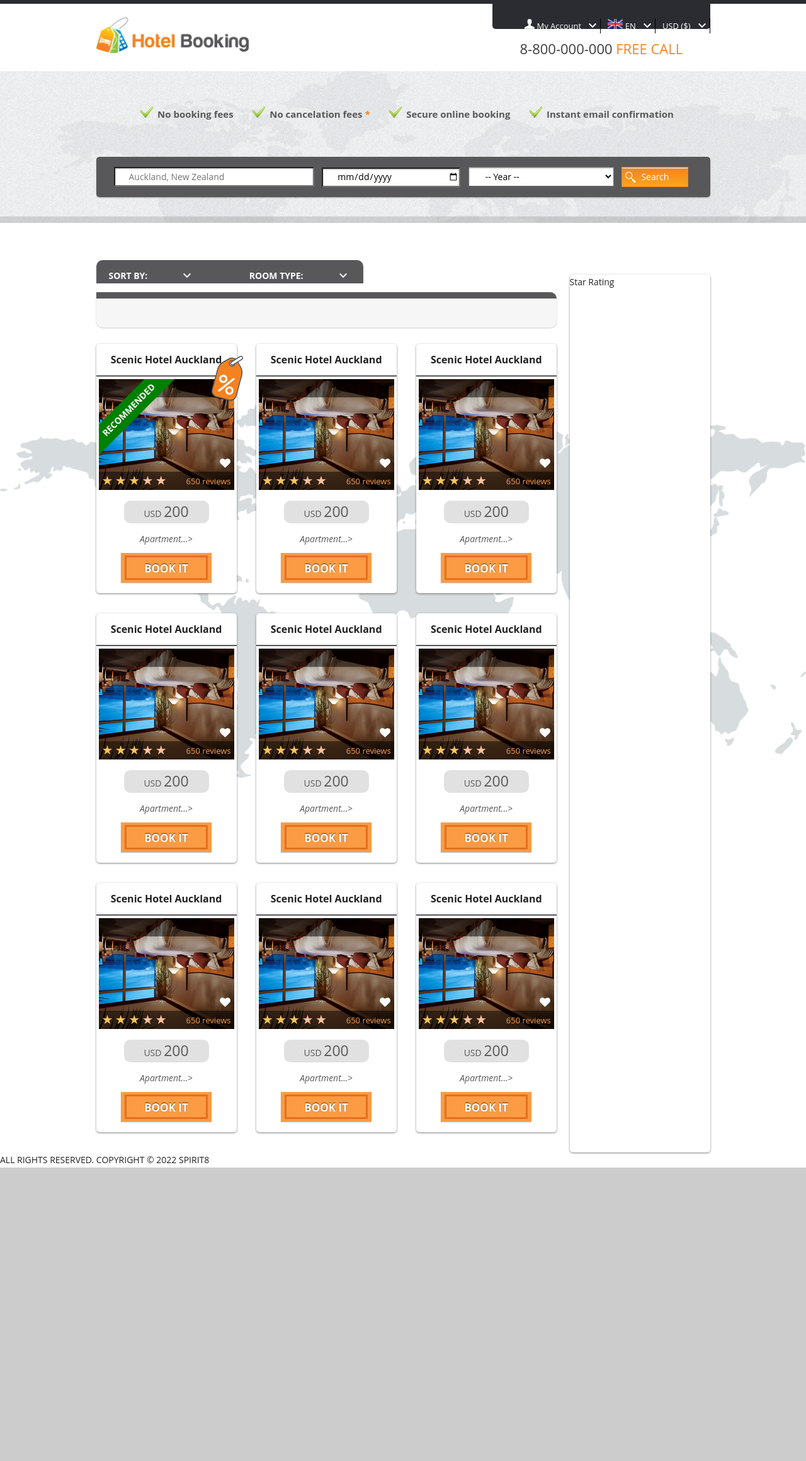
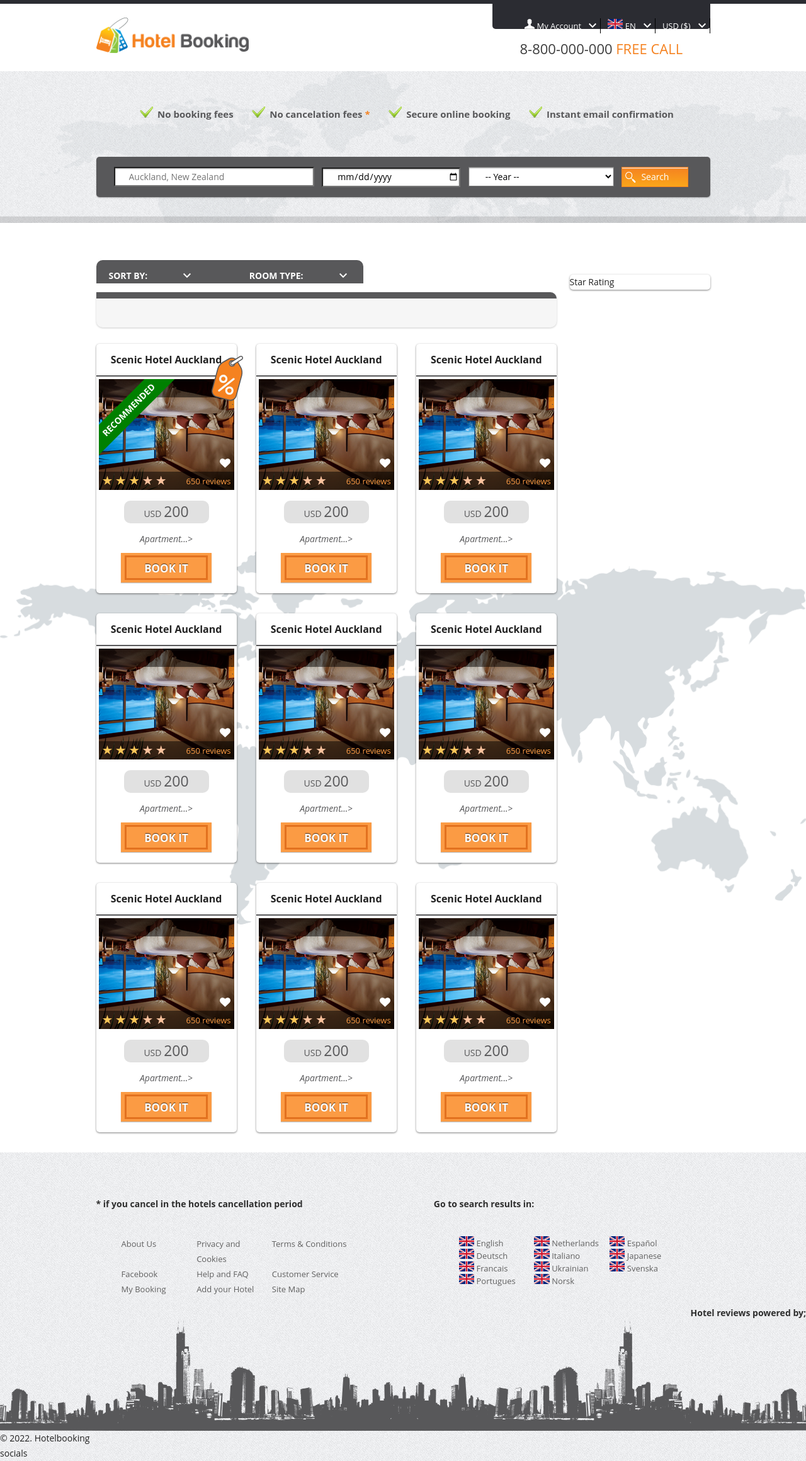
Before and after one commit to vollodimir/booking, a plain HTML site: page index.html in a window 1280 px wide. Shown: the whole page at 63% size. Before the commit the page ends 1854 px from the top, so only its background shows below. Drawn offline with nearby package versions, Linux system fonts and the light colour scheme.

Commit message:
Add footer

```diff
--- a/index.html
+++ b/index.html
@@ -55,106 +55,7 @@
                     </li>
                     <li>
                       <a href="#">
-                        <svg
-                          version="1.1"
-                          id="Layer_1"
-                          xmlns="http://www.w3.org/2000/svg"
-                          xmlns:xlink="http://www.w3.org/1999/xlink"
-                          x="0px"
-                          y="0px"
-                          viewBox="0 0 64 42"
-                          style="enable-background: new 0 0 64 42"
-                          xml:space="preserve"
-                          height="16px"
-                        >
-                          <style type="text/css">
-                            .st0 {
-                              fill: #00237a;
-                            }
-                            .st1 {
-                              fill: #ffffff;
-                            }
-                            .st2 {
-                              fill: #cf142b;
-                            }
-                          </style>
-                          <polygon class="st0" points="64,36 64,6 38,21 " />
-                          <path
-                            class="st0"
-                            d="M61,0.8C60.2,0.3,59.2,0,58.1,0H5.8c-1,0-2,0.3-2.9,0.8L32,17.5L61,0.8z"
-                          />
-                          <path
-                            class="st0"
-                            d="M2.9,41.2C3.8,41.7,4.8,42,5.8,42h52.4c1,0,2-0.3,2.9-0.7L32,24.5L2.9,41.2z"
-                          />
-                          <polygon class="st0" points="0,6 0,36 26,21 " />
-                          <path
-                            class="st1"
-                            d="M27,20.4L0.1,4.9C0,5.1,0,5.4,0,5.7V6l26,15L27,20.4z"
-                          />
-                          <path
-                            class="st1"
-                            d="M37,21.6l26.9,15.6c0-0.3,0.1-0.5,0.1-0.8V36L38,21L37,21.6z"
-                          />
-                          <path
-                            class="st1"
-                            d="M63.3,39.1L35,22.7l-3,1.7l29.1,16.8C62,40.7,62.8,40,63.3,39.1z"
-                          />
-                          <path
-                            class="st1"
-                            d="M0.7,2.9L29,19.3l3-1.7L2.9,0.8C2,1.3,1.3,2,0.7,2.9z"
-                          />
-                          <path
-                            class="st2"
-                            d="M0.7,2.9c-0.3,0.6-0.5,1.3-0.6,2L27,20.4l2-1.2L0.7,2.9z"
-                          />
-                          <path
-                            class="st2"
-                            d="M35,22.7L63.3,39c0.3-0.6,0.5-1.2,0.6-1.9L37,21.6L35,22.7z"
-                          />
-                          <path
-                            class="st1"
-                            d="M31,23.9L2,40.6c0.3,0.2,0.6,0.4,0.9,0.6L32,24.5L31,23.9z"
-                          />
-                          <path
-                            class="st1"
-                            d="M0.7,39.1L29,22.7L26,21L0,36v0.3C0,37.3,0.3,38.2,0.7,39.1z"
-                          />
-                          <path
-                            class="st1"
-                            d="M33,18.1L62,1.4c-0.3-0.2-0.6-0.4-0.9-0.6L32,17.5L33,18.1z"
-                          />
-                          <path
-                            class="st1"
-                            d="M63.3,3L35,19.3l3,1.7L64,6V5.7C64,4.7,63.7,3.8,63.3,3z"
-                          />
-                          <path
-                            class="st2"
-                            d="M0.7,39.1C1,39.7,1.5,40.2,2,40.7L31,24l-2-1.2L0.7,39.1z"
-                          />
-                          <polygon
-                            class="st2"
-                            points="32,21 31,22.7 30,22.2 29,22.7 31,23.9 33,22.7 "
-                          />
-                          <polygon class="st2" points="31,22.7 32,21 30,22.2 " />
-                          <path
-                            class="st2"
-                            d="M63.3,3C63,2.4,62.5,1.9,62,1.4L33,18.1l2,1.2L63.3,3z"
-                          />
-                          <polygon
-                            class="st2"
-                            points="32,21 33,19.3 34,19.8 35,19.3 33,18.1 31,19.3 "
-                          />
-                          <polygon class="st2" points="32,21 34,19.8 33,19.3 " />
-                          <polygon
-                            class="st1"
-                            points="64,16 37,16 37,0 27,0 27,16 0,16 0,26 27,26 27,42 37,42 37,26 64,26 "
-                          />
-                          <polygon
-                            class="st2"
-                            points="64,18 35,18 35,0 29,0 29,18 0,18 0,24 29,24 29,42 35,42 35,24 64,24 "
-                          />
-                        </svg>
+                        <img src="./img/icon/lang_ang.svg" alt="EN" />
                         EN</a
                       >
                     </li>
@@ -197,6 +98,7 @@
             </div>
           </div>
         </section>
+        <!-- Search End -->
         <div class="container">
           <article class="main-body">
             <div class="left-section">
@@ -209,6 +111,7 @@
                   <div class="sort__row"></div>
                 </div>
               </section>
+              <!-- Sort End -->
               <section class="hotels">
                 <div class="hotels__body">
                   <div class="hotel">
@@ -658,15 +561,73 @@
                   </div>
                 </div>
               </section>
+              <!-- Hotels End -->
             </div>
             <aside class="filter">Star Rating</aside>
+            <!-- Filter End -->
           </article>
         </div>
       </main>
       <footer class="footer">
         <div class="footer__body">
-          <div class="footer__copyright">ALL RIGHTS RESERVED. COPYRIGHT © 2022 SPIRIT8</div>
-          <div class="footer__socials"></div>
+          <div class="footer__row container">
+            <div class="footer__menu">
+              <div class="footer__title">* if you cancel in the hotels cancellation period</div>
+              <ul class="footer__items">
+                <li><a href="#">About Us</a></li>
+                <li><a href="#">Privacy and Cookies</a></li>
+                <li><a href="#">Terms & Conditions</a></li>
+                <li><a href="#">Facebook </a></li>
+                <li><a href="#">Help and FAQ</a></li>
+                <li><a href="#">Customer Service</a></li>
+                <li><a href="#">My Booking </a></li>
+                <li><a href="#">Add your Hotel</a></li>
+                <li><a href="#">Site Map</a></li>
+              </ul>
+            </div>
+            <div class="footer__menu">
+              <div class="footer__title">Go to search results in:</div>
+              <ul class="footer__language">
+                <li>
+                  <a href="#"><img src="./img/icon/lang_ang.svg" alt="EN" /> English</a>
+                </li>
+                <li>
+                  <a href="#"><img src="./img/icon/lang_ang.svg" alt="EN" /> Netherlands</a>
+                </li>
+                <li>
+                  <a href="#"><img src="./img/icon/lang_ang.svg" alt="EN" /> Español</a>
+                </li>
+                <li>
+                  <a href="#"><img src="./img/icon/lang_ang.svg" alt="EN" /> Deutsch</a>
+                </li>
+                <li>
+                  <a href="#"><img src="./img/icon/lang_ang.svg" alt="EN" /> Italiano</a>
+                </li>
+                <li>
+                  <a href="#"><img src="./img/icon/lang_ang.svg" alt="EN" /> Japanese</a>
+                </li>
+                <li>
+                  <a href="#"><img src="./img/icon/lang_ang.svg" alt="EN" /> Francais</a>
+                </li>
+                <li>
+                  <a href="#"><img src="./img/icon/lang_ang.svg" alt="EN" /> Ukrainian</a>
+                </li>
+                <li>
+                  <a href="#"><img src="./img/icon/lang_ang.svg" alt="EN" /> Svenska</a>
+                </li>
+                <li>
+                  <a href="#"><img src="./img/icon/lang_ang.svg" alt="EN" /> Portugues</a>
+                </li>
+                <li>
+                  <a href="#"><img src="./img/icon/lang_ang.svg" alt="EN" /> Norsk</a>
+                </li>
+              </ul>
+            </div>
+          </div>
+          <div class="footer__powered">Hotel reviews powered by;</div>
+          <div class="footer__bg-img"></div>
+          <div class="footer__copyright">© 2022. Hotelbooking</div>
+          <div class="footer__socials">socials</div>
         </div>
       </footer>
     </div>
--- a/scss/style.scss
+++ b/scss/style.scss
@@ -41,6 +41,16 @@ li {
   max-width: 975px;
   margin: 0 auto;
   //padding: 0 220px;
+}
+
+.main-body {
+  display: flex;
+  padding-top: 45px;
+  justify-content: space-between;
+}
+
+.left-section {
+  flex: 0 1 75%;
 }
 
 //header
@@ -168,16 +178,6 @@ li {
   }
 }
 ////search END
-
-.main-body {
-  display: flex;
-  padding-top: 45px;
-  justify-content: space-between;
-}
-
-.left-section {
-  flex: 0 1 75%;
-}
 
 //--sort
 
@@ -373,9 +373,68 @@ li {
   margin-top: 37px;
   width: 223px;
   background-color: #fff;
+  align-self: flex-start;
   //border: 1px solid #58585a;
   border-radius: 5px;
   box-shadow: 0px 1px 3px 0px rgba(0, 0, 0, 0.5);
 }
 
 //---filter--END
+
+.footer {
+  background: url('../img/footer_bg.png');
+  &__body {
+    padding-top: 70px;
+  }
+  &__row {
+    width: 100%;
+    display: flex;
+    justify-content: space-between;
+  }
+  &__menu {
+    width: 45%;
+    a {
+      font-size: 13px;
+      font-weight: 400;
+      color: #616161;
+    }
+  }
+  &__title {
+    font-size: 14px;
+    font-weight: bold;
+    color: #2e2e2e;
+    padding-bottom: 25px;
+  }
+  &__items {
+    display: flex;
+    flex-wrap: wrap;
+    width: 100%;
+    li {
+      width: 30%;
+    }
+  }
+  &__language {
+    display: flex;
+    flex-wrap: wrap;
+    width: 100%;
+    li {
+      width: 30%;
+      line-height: normal;
+    }
+  }
+  &__powered {
+    text-align: right;
+    font-size: 14px;
+    font-weight: bold;
+    color: #2e2e2e;
+  }
+  &__bg-img {
+    height: 175px;
+    width: 100%;
+    background-image: url('../img/footer_bg_img.png');
+  }
+  &__copyright {
+  }
+  &__socials {
+  }
+}
```
Also changed, not shown: css/style.css, img/footer_bg.png (added), img/footer_bg_img.png (added), img/footer_bg_img2.png (added), img/icon/lang_ang.svg (added), 1 other file.
